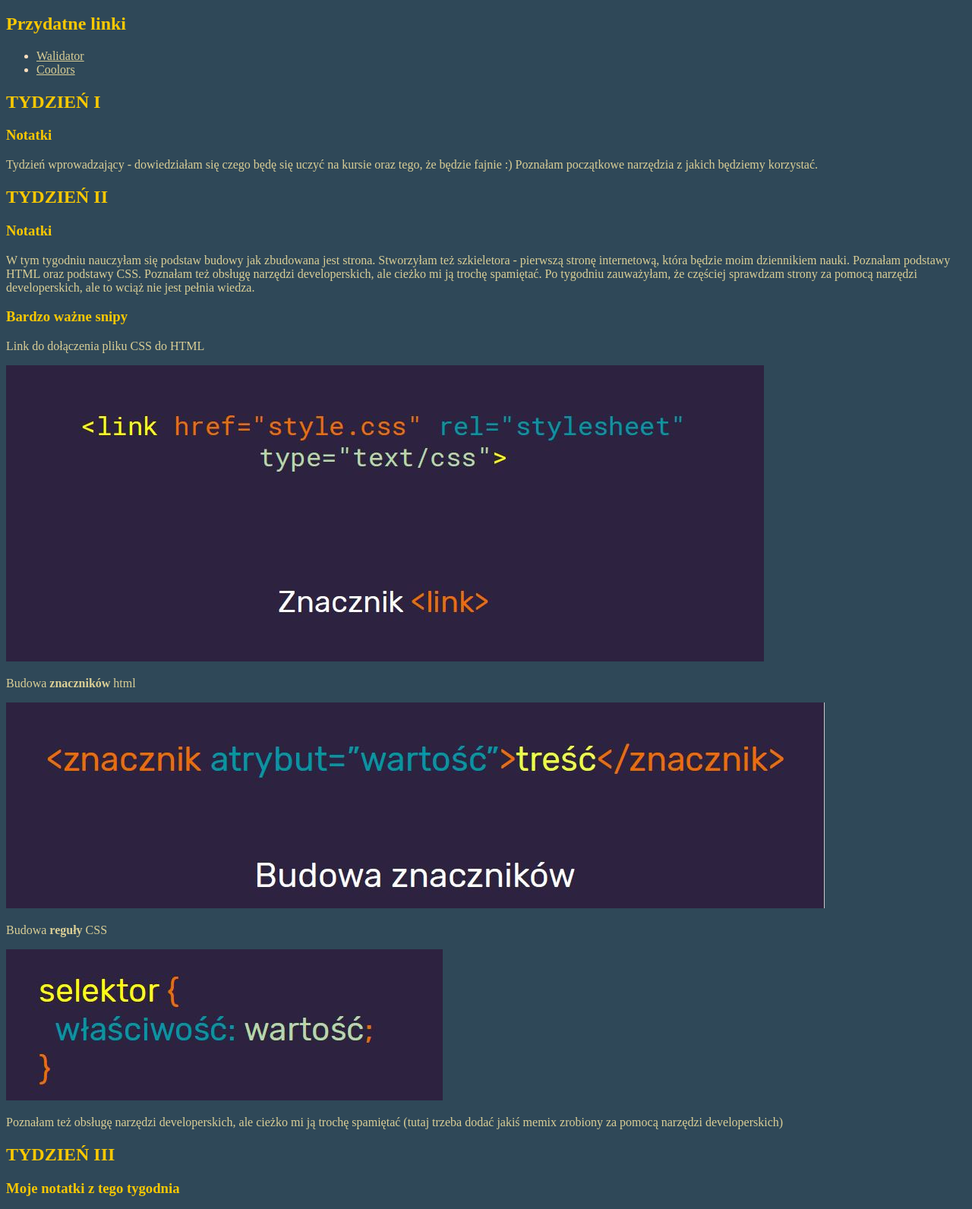
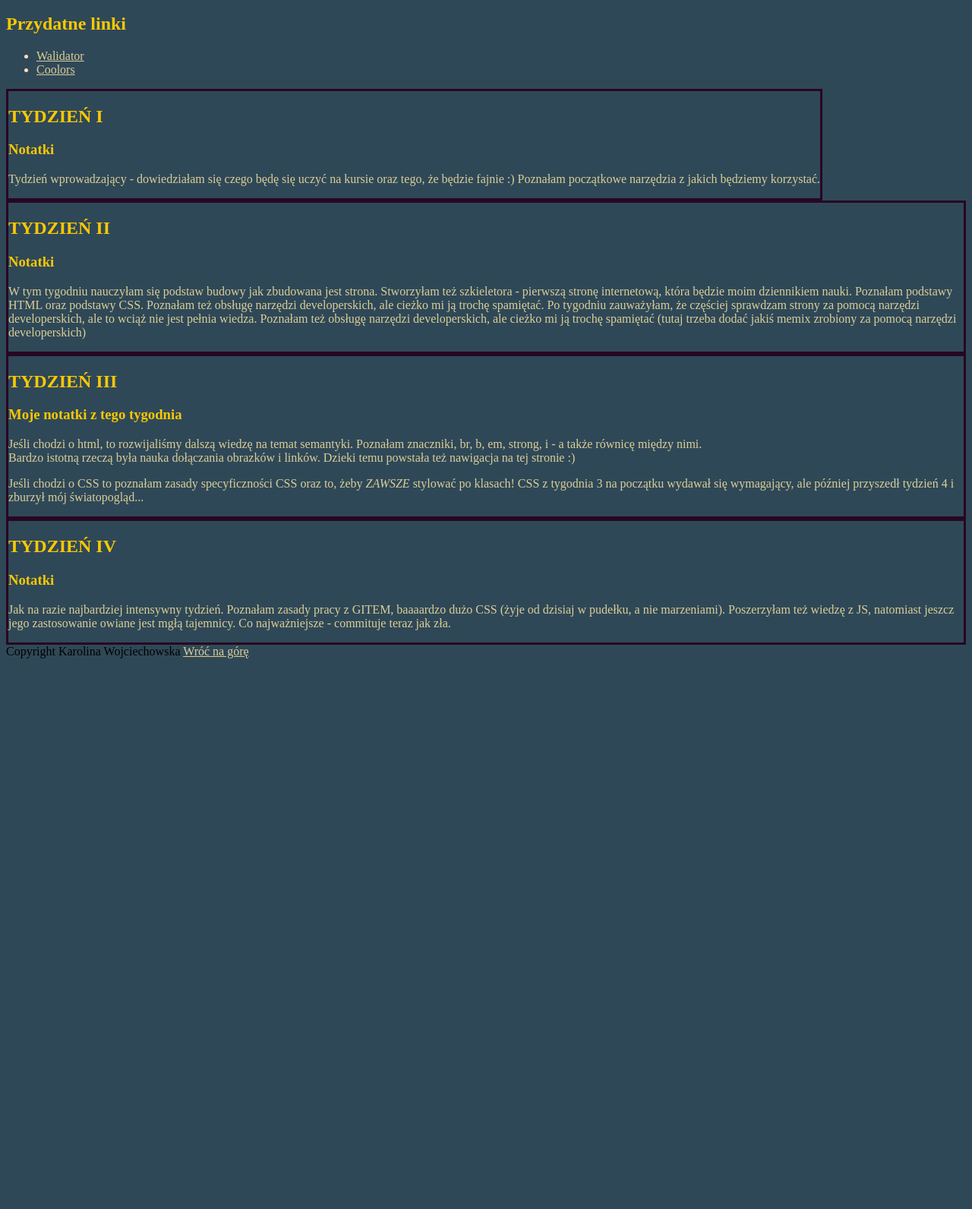
Before and after one commit to Karwska/homepage, a plain HTML site: page index.html in a window 1280 px wide. Shown: the part 245-1837 px from the top of the page at 76% size. After the commit the page ends 1120 px from the top, so only its background shows below. Drawn offline with Linux system fonts and the light colour scheme.

Commit message:
styling boxes ang img changes

```diff
--- a/index.html
+++ b/index.html
@@ -52,20 +52,20 @@
           <li><a href="https://coolors.co/">Coolors</a></li>
         </ul>
       </section>
-      <div></div>
+      <div class="boxes-notes">
         <section>
           <h2 class="main-heading">TYDZIEŃ I</h2>
           <article>
             <h3 class="main-heading">Notatki</h3>
             <p>
               Tydzień wprowadzający - dowiedziałam się czego będę się uczyć na
-            kursie oraz tego, że będzie fajnie :) Poznałam początkowe narzędzia
-            z jakich będziemy korzystać.
+              kursie oraz tego, że będzie fajnie :) Poznałam początkowe
+              narzędzia z jakich będziemy korzystać.
             </p>
           </article>
         </section>
       </div>
-    <div>
+      <div class="boxes-notes">
         <section>
           <h2 class="main-heading">TYDZIEŃ II</h2>
           <article>
@@ -76,30 +76,15 @@
               która będzie moim dziennikiem nauki. Poznałam podstawy HTML oraz
               podstawy CSS. Poznałam też obsługę narzędzi developerskich, ale
               cieżko mi ją trochę spamiętać. Po tygodniu zauważyłam, że częściej
-            sprawdzam strony za pomocą narzędzi developerskich, ale to wciąż nie
-            jest pełnia wiedza.
-          </p>
-        </article>
-        <article>
-          <h3 class="main-heading">Bardzo ważne snipy</h3>
-          <p>Link do dołączenia pliku CSS do HTML</p>
-          <img
-            src="link_do_css.JPG"
-            alt="tak się linkuje css z html w headzie"
-          />
-          <p>Budowa <strong>znaczników</strong> html</p>
-          <img src="znacznik_html.JPG" alt="Budowa znacznika html" />
-          <p id="notatki-css">Budowa <strong>reguły</strong> CSS</p>
-          <img src="regula_css.JPG" alt="budowa reguły CSS" />
-          <p>
-            Poznałam też obsługę narzędzi developerskich, ale cieżko mi ją
-            trochę spamiętać (tutaj trzeba dodać jakiś memix zrobiony za pomocą
-            narzędzi developerskich)
+              sprawdzam strony za pomocą narzędzi developerskich, ale to wciąż
+              nie jest pełnia wiedza. Poznałam też obsługę narzędzi
+              developerskich, ale cieżko mi ją trochę spamiętać (tutaj trzeba
+              dodać jakiś memix zrobiony za pomocą narzędzi developerskich)
             </p>
           </article>
         </section>
       </div>
-    <div>
+      <div class="boxes-notes">
         <section>
           <h2 class="main-heading">TYDZIEŃ III</h2>
           <article>
@@ -120,16 +105,17 @@
           </article>
         </section>
       </div>
-    <div>
+      <div class="boxes-notes">
         <section>
           <h2 class="main-heading">TYDZIEŃ IV</h2>
-        <article><h3 class="main-heading">Notatki</h3>
+          <article>
+            <h3 class="main-heading">Notatki</h3>
             <p>
-          Jak na razie najbardziej intensywny tydzień. Poznałam zasady pracy z
-          GITEM, baaaardzo dużo CSS (żyje od dzisiaj w pudełku, a nie
+              Jak na razie najbardziej intensywny tydzień. Poznałam zasady pracy
+              z GITEM, baaaardzo dużo CSS (żyje od dzisiaj w pudełku, a nie
               marzeniami). Poszerzyłam też wiedzę z JS, natomiast jeszcz jego
-          zastosowanie owiane jest mgłą tajemnicy. Co najważniejsze - commituje
-          teraz jak zła.
+              zastosowanie owiane jest mgłą tajemnicy. Co najważniejsze -
+              commituje teraz jak zła.
             </p>
           </article>
         </section>
--- a/style.css
+++ b/style.css
@@ -24,3 +24,8 @@ a {
   background: #270722;
   font-size: smaller;
 }
+.boxes-notes {
+  display: inline-block;
+  border: 3px solid #270722;
+
+}
```
Also changed, not shown: nauka-css.html (+12 -0 lines), nauka-html.html (+12 -0 lines). Lines whose indentation alone changed are shown as unchanged.
